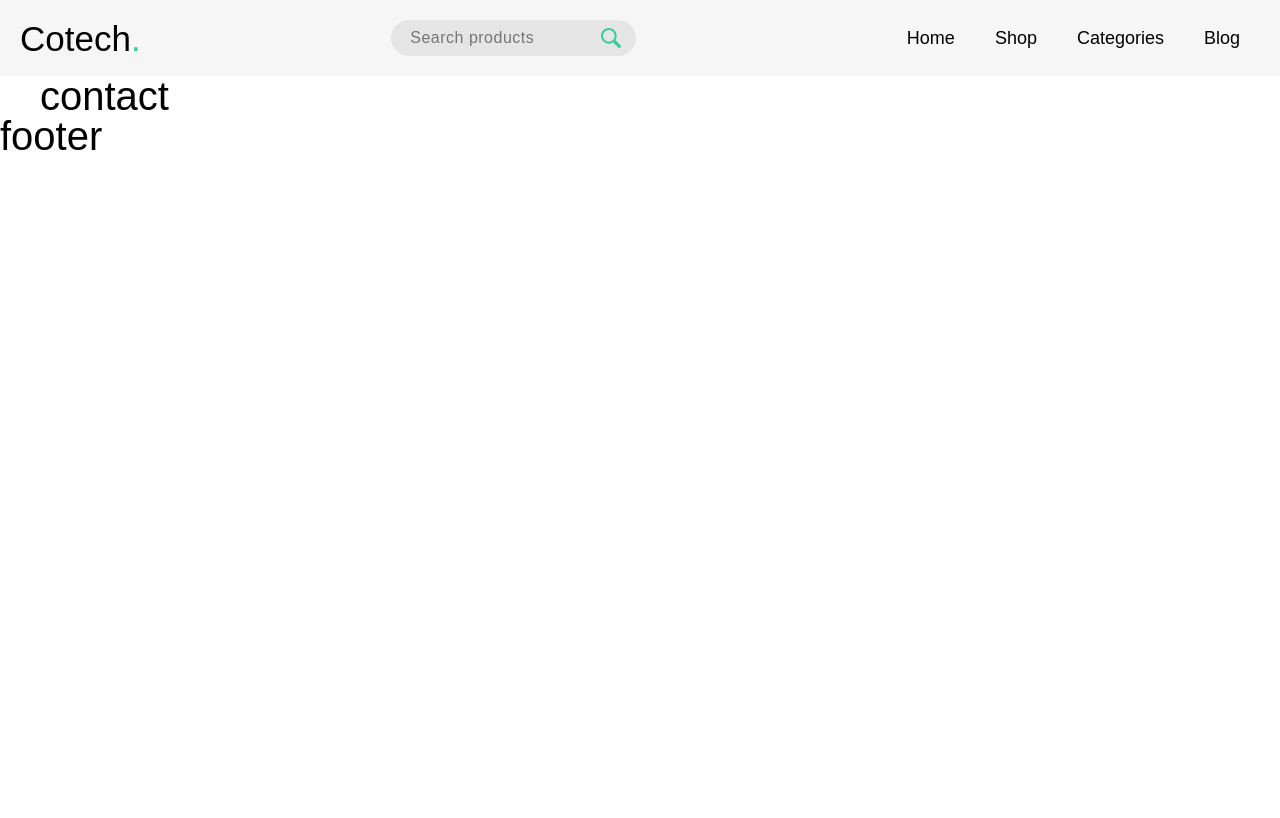
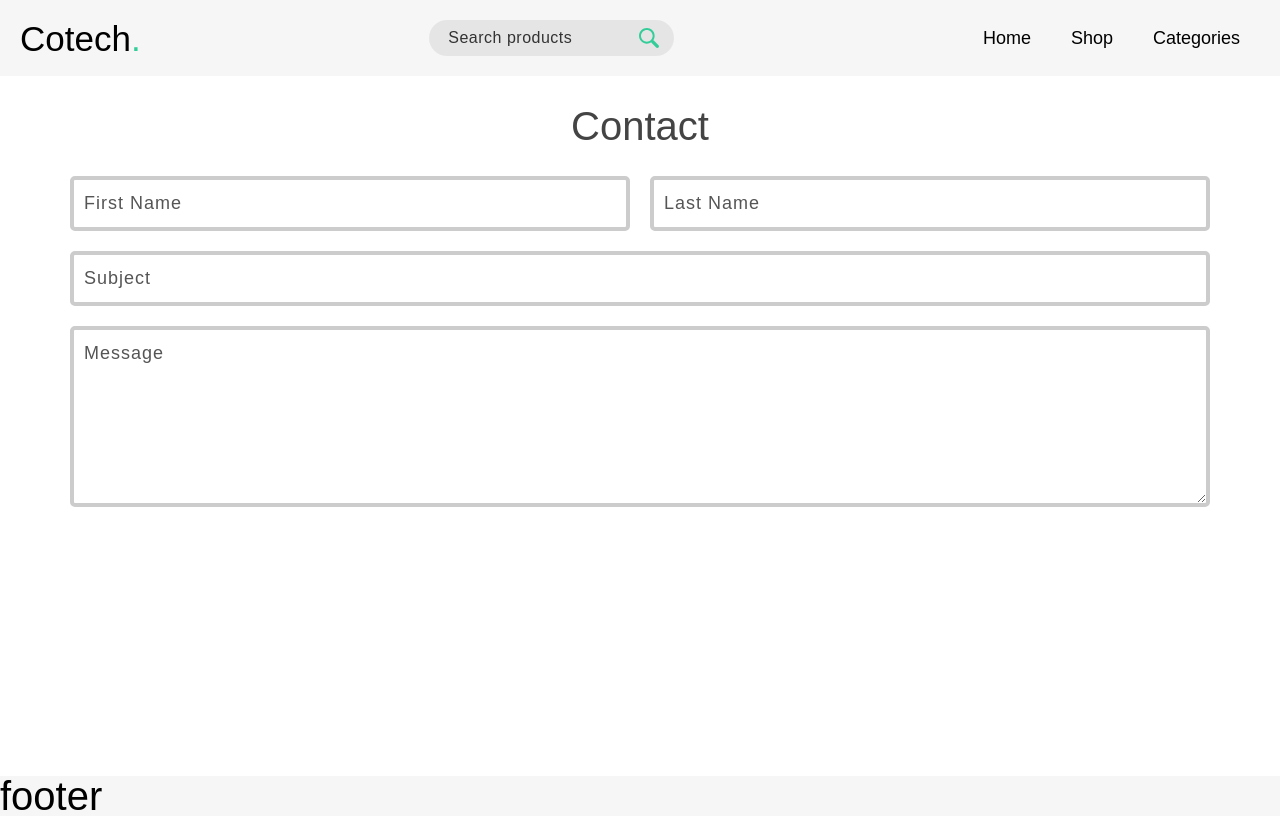
Before and after one commit to abdulmomin123/coders-tech, a Next.js app: page /contact in a window 1280 px wide. Built offline with nearby package versions, Linux system fonts and the light colour scheme.

Commit message:
Styled the contact page

```diff
--- a/src/components/Footer.tsx
+++ b/src/components/Footer.tsx
@@ -1,6 +1,8 @@
 import styled from 'styled-components';
 
-const Root = styled.footer``;
+const Root = styled.footer`
+  background: var(--bg-primary);
+`;
 
 const Footer = () => {
   return (
--- /dev/null
+++ b/src/components/HeadingPrimary.tsx
@@ -0,0 +1,11 @@
+import { FC } from 'react';
+import styled from 'styled-components';
+
+const Root = styled.h1`
+  margin-bottom: 3rem;
+  color: #444;
+`;
+
+const HeadingPrimary: FC = ({ children }) => <Root>{children}</Root>;
+
+export default HeadingPrimary;
--- a/src/components/ImageSlideshow.tsx
+++ b/src/components/ImageSlideshow.tsx
@@ -5,7 +5,6 @@ import styled from 'styled-components';
 
 const Root = styled.div`
   position: relative;
-  margin-top: 2rem;
   overflow: hidden;
   cursor: pointer;
 `;
--- a/src/components/Navbar.tsx
+++ b/src/components/Navbar.tsx
@@ -7,7 +7,7 @@ import { capitalize } from '../helpers';
 
 const Root = styled.nav`
   padding: 2rem;
-  background: #f6f6f6;
+  background: var(--bg-primary);
 `;
 
 const CenteredContainer = styled.div`
@@ -97,7 +97,7 @@ const CategoryText = styled.p`
 const CategoryDropdown = styled.ul`
   position: absolute;
   top: 100%;
-  left: 50%;
+  left: 35%;
   padding: 1.5rem 0;
   background: rgba(192, 224, 243, 0.6);
   border-radius: 1rem;
@@ -222,11 +222,6 @@ const Navbar = () => {
               ))}
             </CategoryDropdown>
           </DropdownContainer>
-
-          {/* Blog */}
-          <Link href="/blog" passHref>
-            <NavLink>Blog</NavLink>
-          </Link>
         </Links>
 
         {/* User auth actions */}
--- a/src/pages/_app.tsx
+++ b/src/pages/_app.tsx
@@ -8,6 +8,7 @@ import { GlobalStyles } from '../styles/globalStyles';
 const ContentArea = styled.main`
   max-width: 120rem;
   margin: 0 auto;
+  padding: 3rem;
 `;
 
 function MyApp({ Component, pageProps }: AppProps) {
--- a/src/pages/contact.tsx
+++ b/src/pages/contact.tsx
@@ -1,11 +1,62 @@
 import styled from 'styled-components';
+import HeadingPrimary from '../components/HeadingPrimary';
 
-const Root = styled.div``;
+const Root = styled.div`
+  height: 80vh;
+  text-align: center;
+`;
+
+const Form = styled.form`
+  font-size: 1.8rem;
+  font-weight: 500;
+  letter-spacing: 1px;
+  color: #555;
+  display: grid;
+  grid-template-columns: repeat(2, 1fr);
+  gap: 2rem;
+
+  & > :nth-child(3),
+  & > :nth-child(4) {
+    grid-column: 1 / -1;
+  }
+
+  & > :last-child {
+    resize: vertical;
+  }
+
+  input,
+  textarea {
+    padding: 1.3rem 1rem;
+    border: 4px solid var(--color-border);
+    border-radius: 5px;
+    transition: border 0.2s;
+
+    &:focus {
+      border: 4px solid var(--accent-color);
+    }
+  }
+`;
 
 const contact = () => {
   return (
     <Root>
-      <h1>contact</h1>
+      {/* Page title */}
+      <HeadingPrimary>Contact</HeadingPrimary>
+
+      {/* Contact form */}
+      <Form>
+        {/* First name */}
+        <input type="text" id="firstName" placeholder="First Name" />
+
+        {/* Last name */}
+        <input type="text" id="lastName" placeholder="Last Name" />
+
+        {/* Subject */}
+        <input type="text" id="subject" placeholder="Subject" />
+
+        {/* Message */}
+        <textarea placeholder="Message" id="message" rows={7} />
+      </Form>
     </Root>
   );
 };
--- a/src/styles/cssVariables.ts
+++ b/src/styles/cssVariables.ts
@@ -2,4 +2,6 @@ import { css } from 'styled-components';
 
 export const cssVariables = css`
   --accent-color: #32cd99;
+  --bg-primary: #f6f6f6;
+  --color-border: #ccc;
 `;
--- a/src/styles/globalStyles.ts
+++ b/src/styles/globalStyles.ts
@@ -1,5 +1,13 @@
 import { createGlobalStyle, css } from 'styled-components';
 import { cssVariables } from './cssVariables';
+
+const inputStyles = css`
+  font-family: inherit;
+  font-size: inherit;
+  font-weight: inherit;
+  letter-spacing: inherit;
+  color: inherit;
+`;
 
 // General styling of the app
 export const GlobalStyles = createGlobalStyle`
@@ -42,12 +50,18 @@ ${css`
   textarea,
   select,
   button {
-    font-family: inherit;
-    font-size: inherit;
-    font-weight: inherit;
+    ${inputStyles}
 
     &:focus {
       outline: none;
+    }
+  }
+
+  input,
+  textarea,
+  select {
+    &::placeholder {
+      ${inputStyles}
     }
   }
 
```
